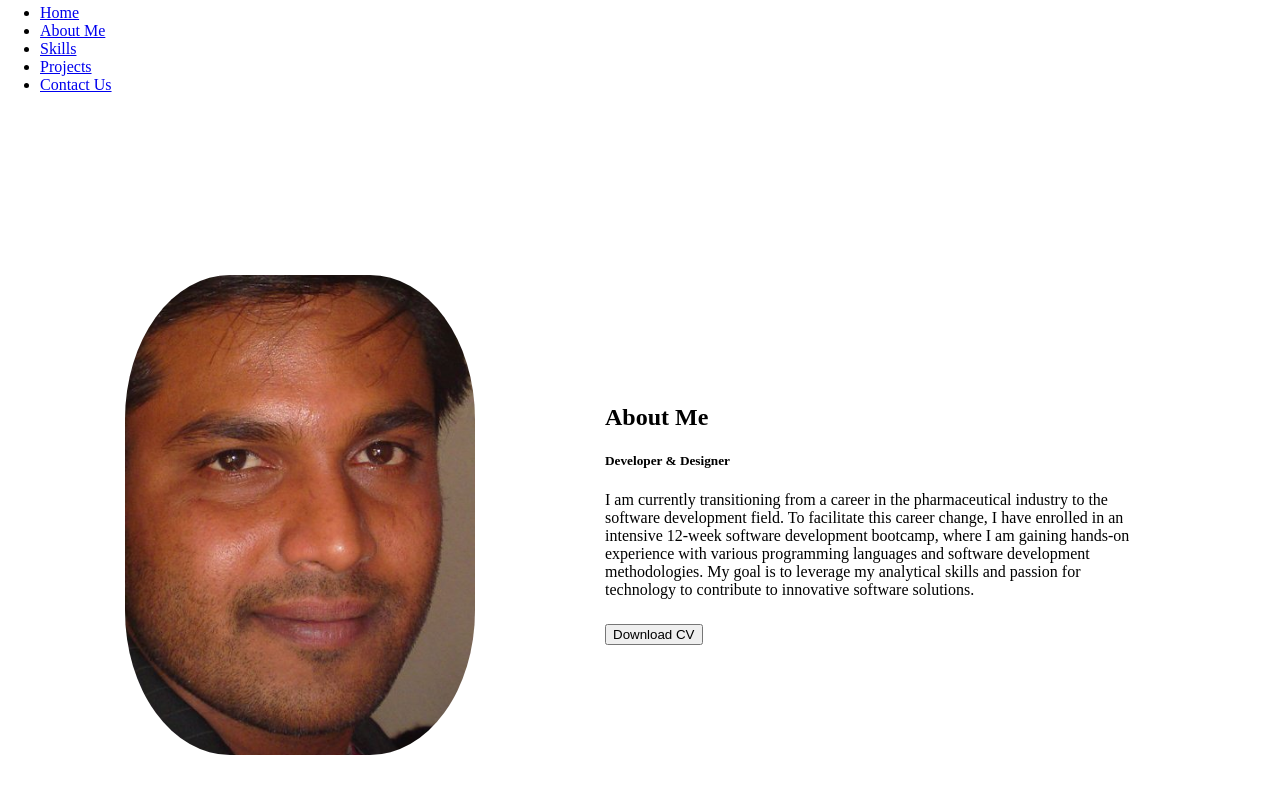
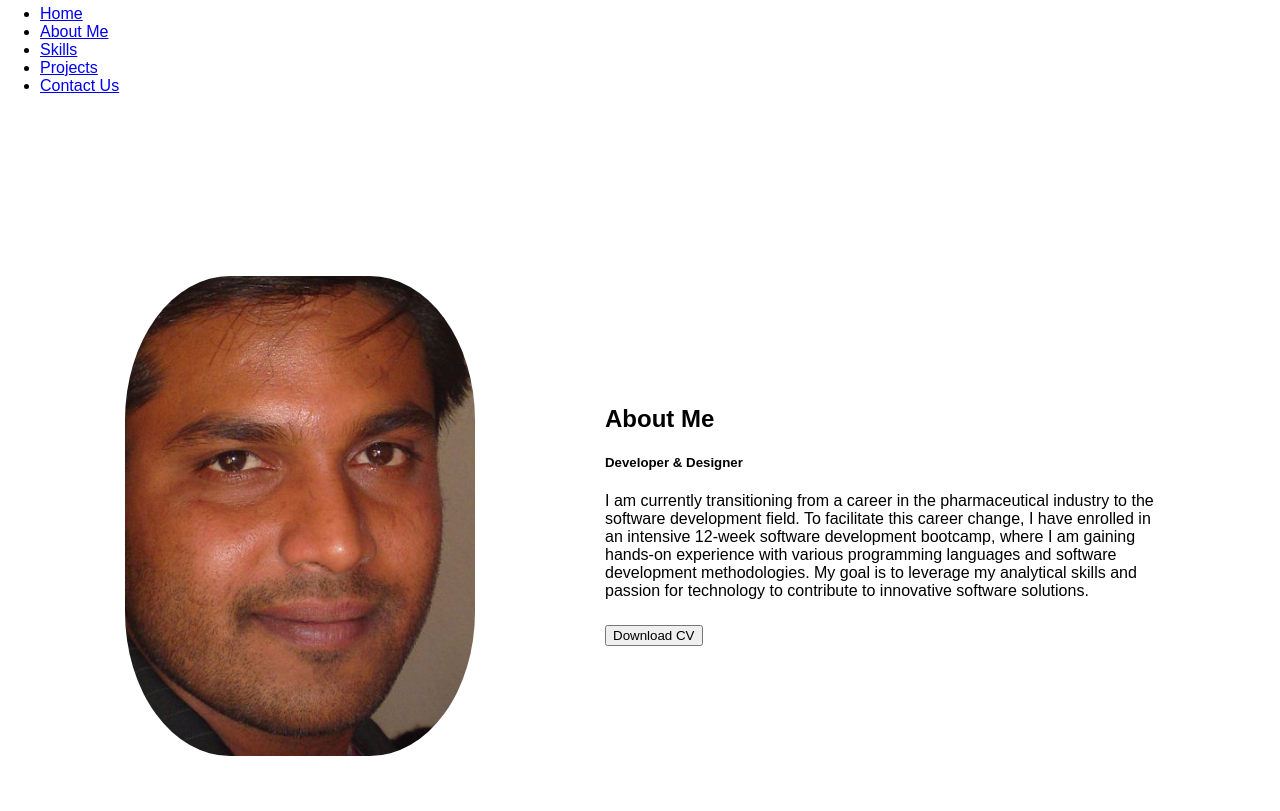
Before and after one commit to Sun-MegaGit/Portfolio, a plain HTML site: page about.html in a window 1280 px wide. Shown: the part 63-874 px from the top of the page. Drawn offline with Linux system fonts and the light colour scheme.

Commit message:
Update style.css

```diff
--- a/style.css
+++ b/style.css
@@ -16,9 +16,10 @@ html {
 body {
     padding: 0;
     margin: 0;
+    font-family: sans-serif;
+    box-sizing: border-box;
+    overflow-y: auto;
     overflow-x: hidden;
-    overflow-y: auto;
-    min-height: 100vh;
 }
 
 /* About section - reduce excessive top and bottom spacing */
```
